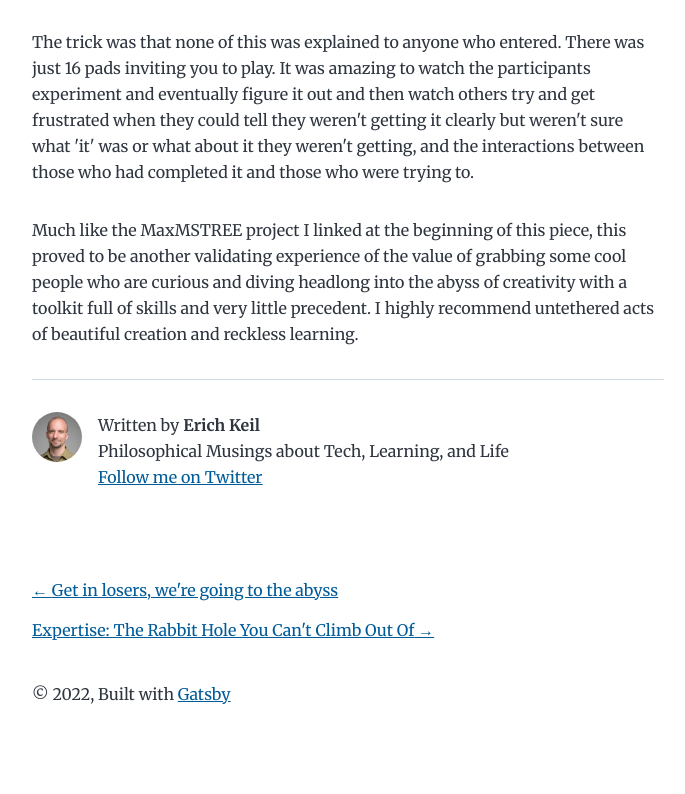
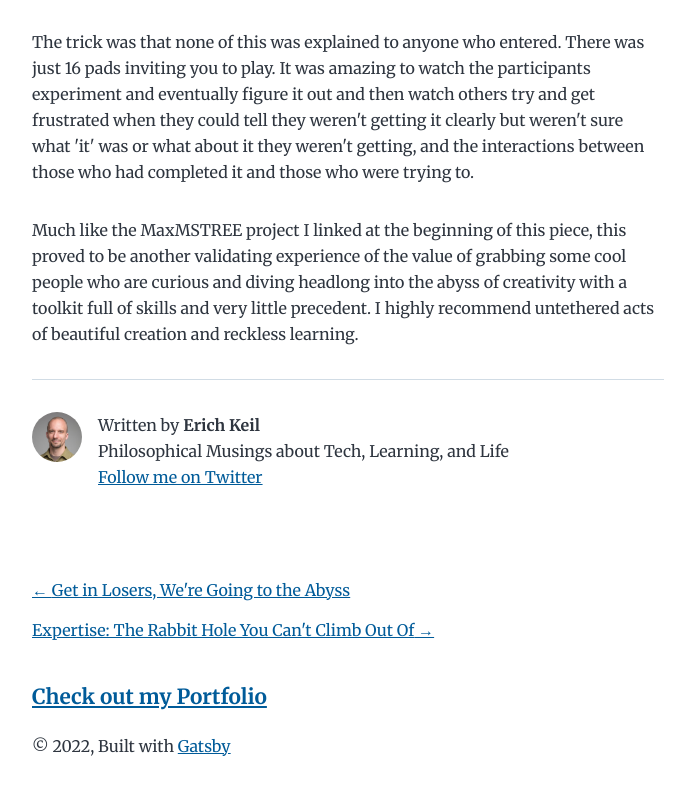
Before and after one commit to zenlex/persblog, a Gatsby site: page /mupolar/ in a window 1280 px wide. Shown: the part 1723-2517 px from the top of the page, without its empty margins (292-977 px from the left). Before the commit the page ends 2493 px from the top, so only its background shows below. Built offline with nearby package versions, Linux system fonts and the light colour scheme; Gatsby itself is replaced by a stand-in of ours.

Commit message:
add portfolio link to footer

```diff
--- a/content/blog/abyss/index.md
+++ b/content/blog/abyss/index.md
@@ -1,5 +1,5 @@
 ---
-title: Get in losers, we're going to the abyss
+title: Get in Losers, We're Going to the Abyss
 date: "2022-03-16T22:12:03.284Z"
 description: "A reflection on a glowing tree of knowledge and curiosity"
 ---
--- a/src/components/layout.js
+++ b/src/components/layout.js
@@ -43,6 +43,11 @@ const Layout = ({ location, title, children }) => {
       <header className="global-header">{header}</header>
       <main>{children}</main>
       <footer>
+        <div style={{ marginBottom: 20, fontSize: "1.3em" }}>
+          <a href="https://www.zenlex.dev">
+            <b>Check out my Portfolio</b>
+          </a>
+        </div>
         © {new Date().getFullYear()}, Built with
         {` `}
         <a href="https://www.gatsbyjs.com">Gatsby</a>
```
